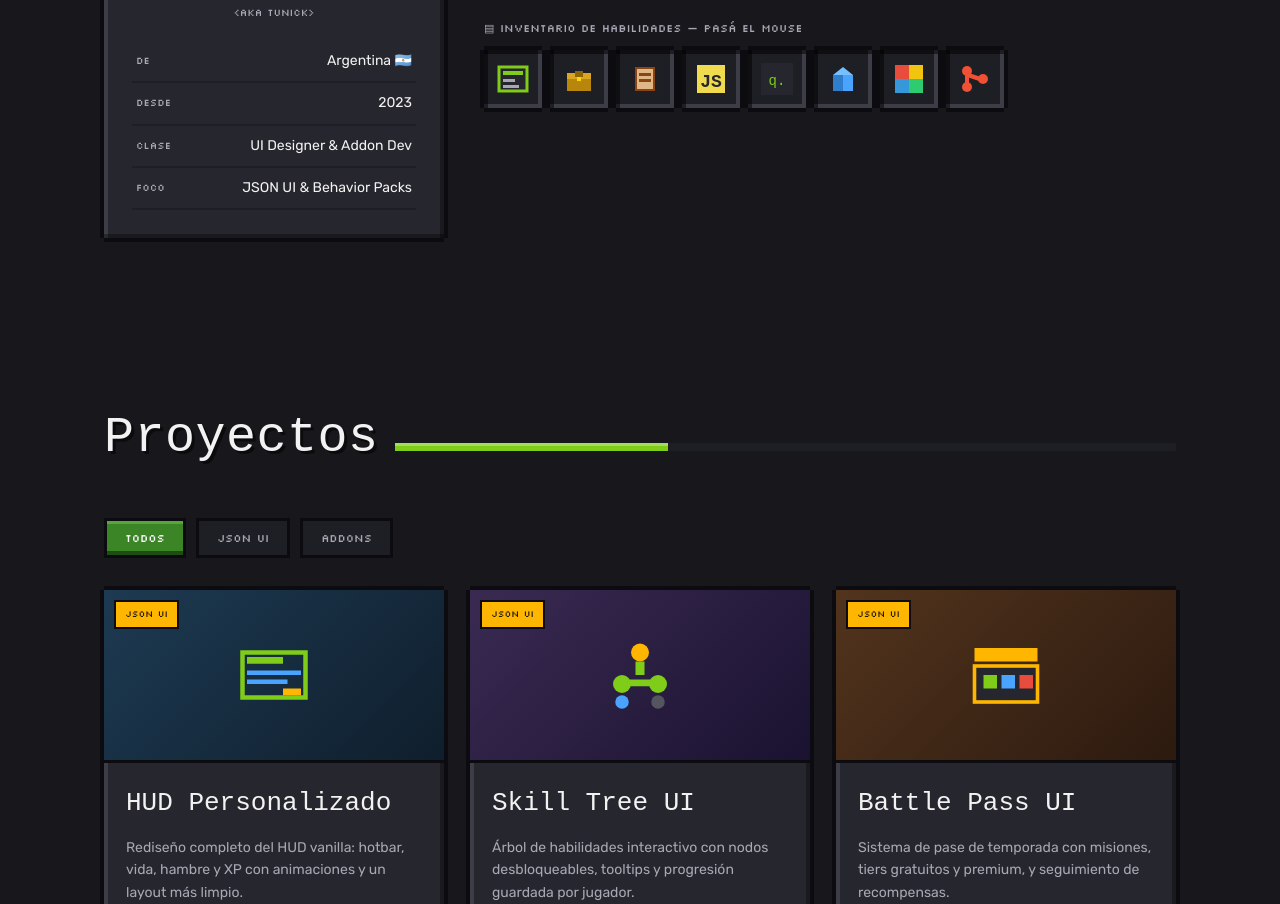
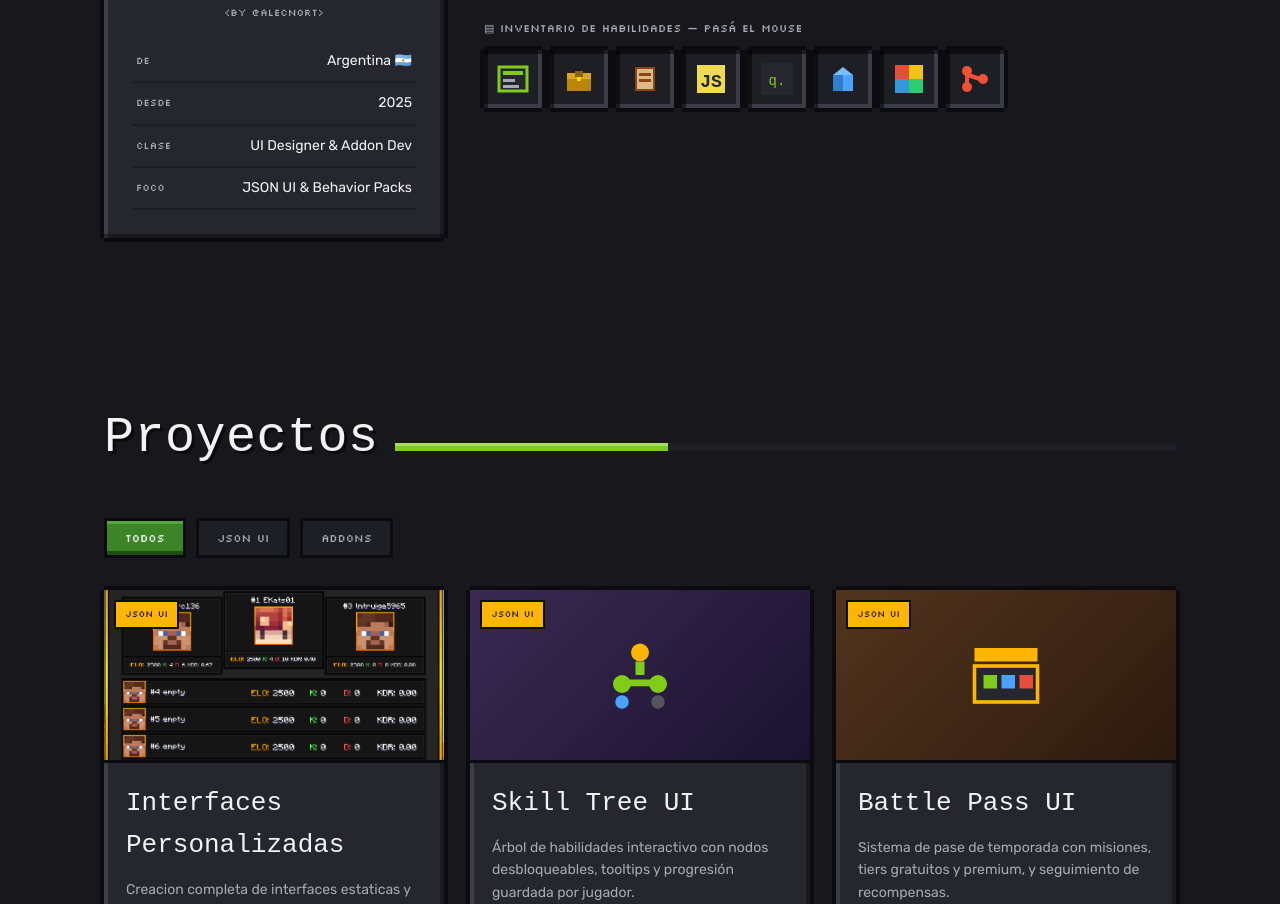
Before and after one commit to alec67676/nortstudio.github.io, a plain HTML site: page index.html in a window 1280 px wide. Shown: the part 1195-2099 px from the top of the page. Drawn offline with Linux system fonts and the light colour scheme; files whose address does not match are found by name; a web font is replaced by a local one.

Commit message:
Update index.html

```diff
--- a/index.html
+++ b/index.html
@@ -372,11 +372,11 @@ footer .heart{color:var(--xp)}
         <img class="avatar" src="portfolio/avatar.png" alt="Avatar" onload="document.getElementById('avfallback').style.display='none'" onerror="this.style.display='none'">
         <svg class="avatar" id="avfallback" viewBox="0 0 16 16"><rect width="16" height="16" fill="#7a5a3a"/><rect x="0" y="0" width="16" height="5" fill="#4a3222"/><rect x="2" y="6" width="3" height="3" fill="#fff"/><rect x="11" y="6" width="3" height="3" fill="#fff"/><rect x="3" y="7" width="2" height="2" fill="#3a6ea5"/><rect x="11" y="7" width="2" height="2" fill="#3a6ea5"/><rect x="6" y="10" width="4" height="2" fill="#5a3a22"/><rect x="5" y="12" width="6" height="2" fill="#8a6a4a"/></svg>
         <div class="name">NortStudio</div>
-        <div class="tag">&lt;aka TuNick&gt;</div>
+        <div class="tag">&lt;by @alecnort&gt;</div>
         <ul class="datos">
           <!-- EDITAR: tus datos -->
           <li><span>DE</span><span>Argentina 🇦🇷</span></li>
-          <li><span>DESDE</span><span>2023</span></li>
+          <li><span>DESDE</span><span>2025</span></li>
           <li><span>CLASE</span><span>UI Designer & Addon Dev</span></li>
           <li><span>FOCO</span><span>JSON UI & Behavior Packs</span></li>
         </ul>
@@ -418,15 +418,15 @@ footer .heart{color:var(--xp)}
       <article class="card px reveal" data-cat="ui">
         <div class="card-media">
           <!-- EDITAR IMAGEN: subí tu captura a portfolio/jsonui/hud.png -->
-          <img class="proj-img" src="portfolio/jsonui/hud.png" alt="Captura del HUD personalizado" onerror="this.style.display='none'">
+          <img class="proj-img" src="portfolio/jsonui/leadeboard.png" alt="Captura del leaderboard" onerror="this.style.display='none'">
           <div class="thumb" style="background:linear-gradient(135deg,#1d3a52,#0f1e2c)">
             <svg viewBox="0 0 16 16"><rect x="1" y="3" width="14" height="10" fill="none" stroke="#7fcc19" stroke-width="1"/><rect x="2" y="4" width="8" height="1.5" fill="#7fcc19"/><rect x="2" y="7" width="12" height="1" fill="#4aa4ff"/><rect x="2" y="9" width="9" height="1" fill="#4aa4ff"/><rect x="10" y="11" width="4" height="1.5" fill="#ffb600"/></svg>
           </div>
           <span class="badge">JSON UI</span>
         </div>
         <div class="card-body">
-          <h3>HUD Personalizado</h3> <!-- EDITAR: nombre del proyecto -->
-          <p>Rediseño completo del HUD vanilla: hotbar, vida, hambre y XP con animaciones y un layout más limpio.</p> <!-- EDITAR: descripción -->
+          <h3>Interfaces Personalizadas</h3> <!-- EDITAR: nombre del proyecto -->
+          <p>Creacion completa de interfaces estaticas y dinamicas</p> <!-- EDITAR: descripción -->
           <div class="chips"><span class="chip">jsonUI</span><span class="chip">HUD</span><span class="chip">animaciones</span></div> <!-- EDITAR: etiquetas -->
           <div class="card-links"><a href="#">▶ ver video</a> <a href="#">⬇ descargar</a></div> <!-- EDITAR: poné tus links reales en href="" o borrá el <a> que no uses -->
         </div>
```
